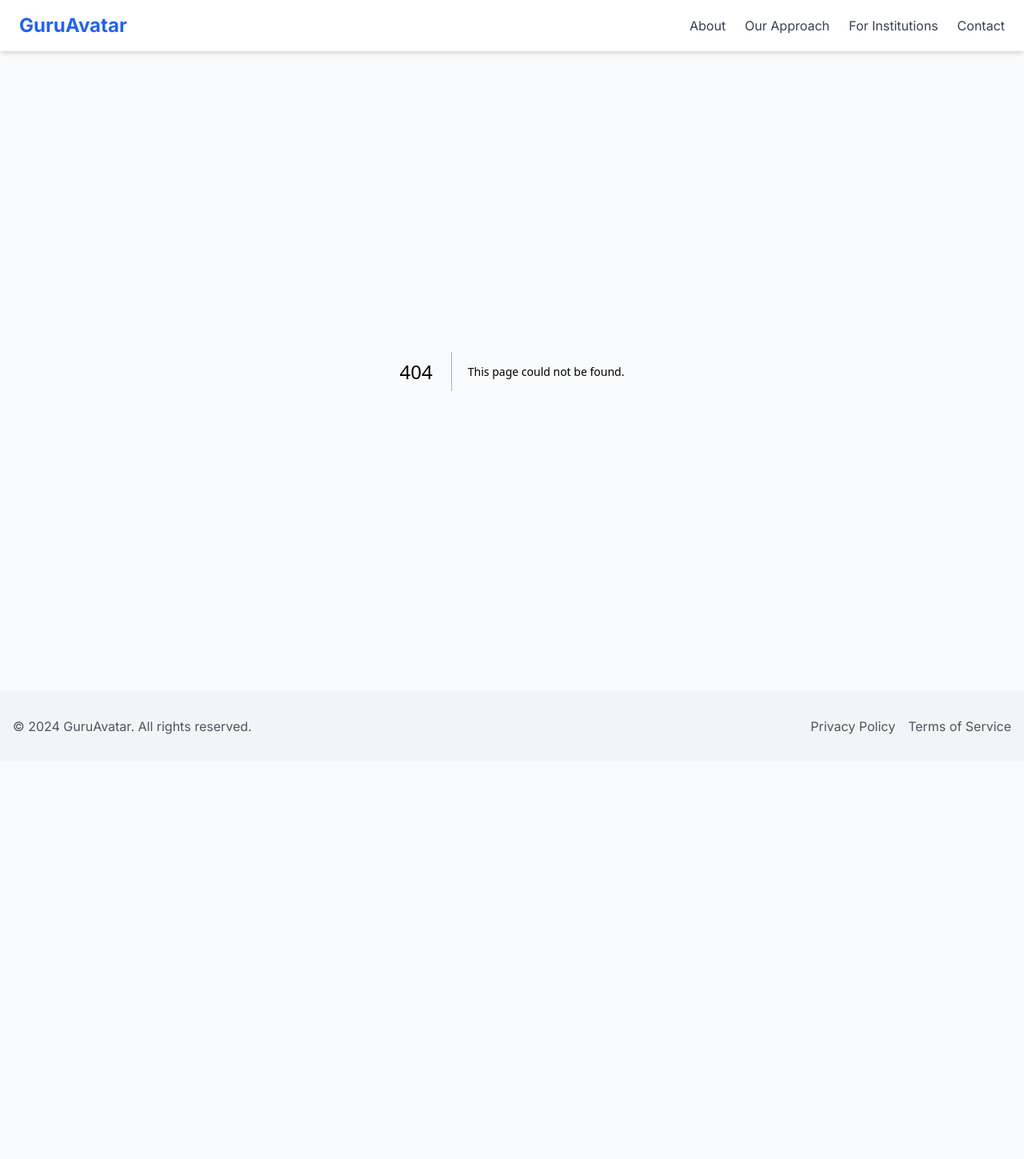
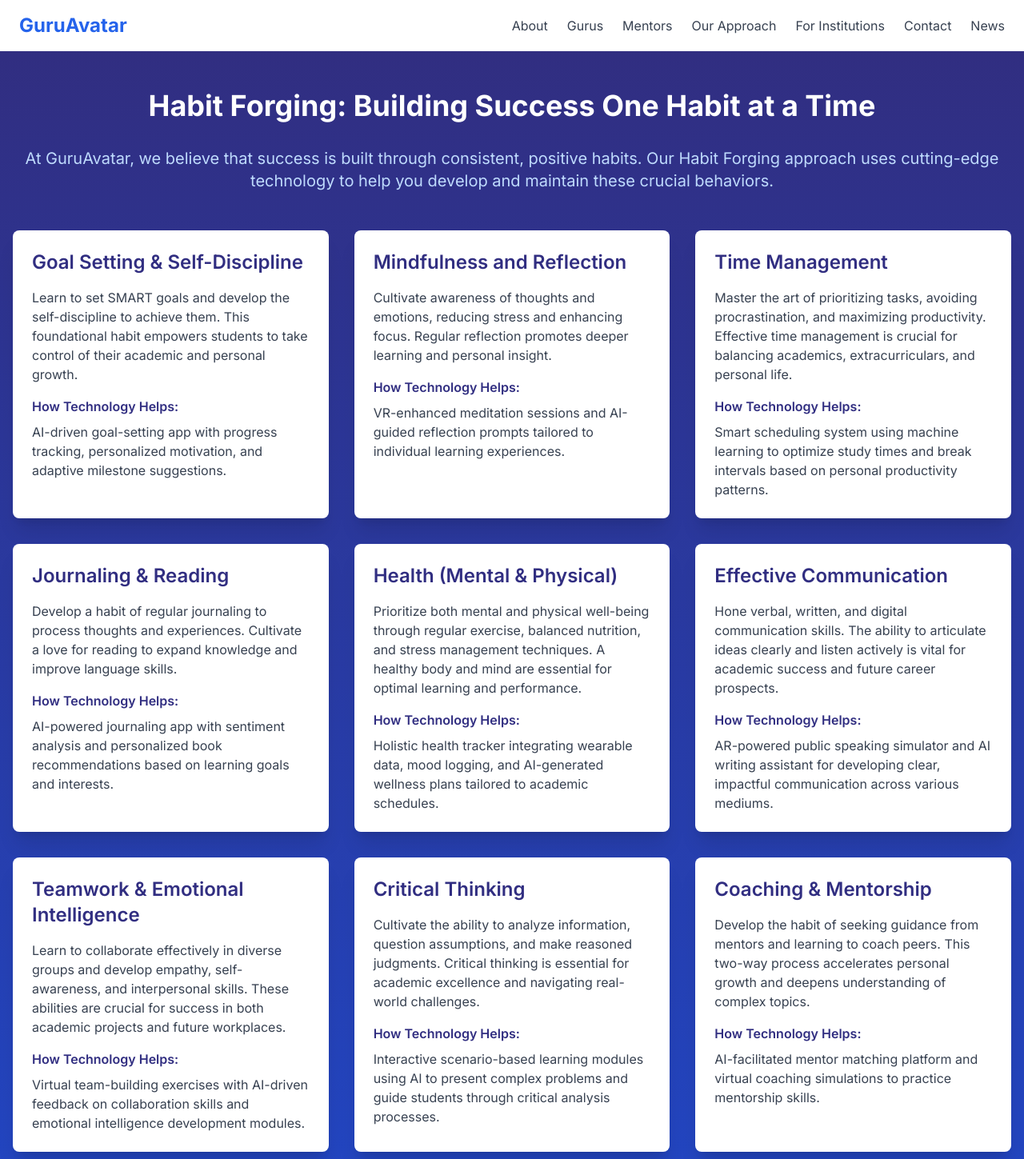
Before and after one commit to moghribalakrishna/GuruAvatar.org, a Next.js app: page /habit-forging in a window 1280 px wide. Before the commit this address had no page. Shown: the top 1449 px of the page at 80% size. Before the commit the page ends 952 px from the top, so only its background shows below. Built offline with nearby package versions, Linux system fonts and the light colour scheme.

Commit message:
Habit Forging Basic Page

```diff
--- a/app/components/Header.tsx
+++ b/app/components/Header.tsx
@@ -12,9 +12,12 @@ export default function Header() {
           <Link href="/" className="text-2xl font-bold text-blue-600">GuruAvatar</Link>
           <div className="hidden md:flex md:items-center md:space-x-6">
             <Link href="/about" className="text-gray-700 hover:text-blue-600 transition duration-300">About</Link>
+            <Link href="/contact" className="text-gray-700 hover:text-blue-600 transition duration-300">Gurus</Link>
+            <Link href="/contact" className="text-gray-700 hover:text-blue-600 transition duration-300">Mentors</Link>
             <Link href="/approach" className="text-gray-700 hover:text-blue-600 transition duration-300">Our Approach</Link>
             <Link href="/for-institutions" className="text-gray-700 hover:text-blue-600 transition duration-300">For Institutions</Link>
             <Link href="/contact" className="text-gray-700 hover:text-blue-600 transition duration-300">Contact</Link>
+            <Link href="/contact" className="text-gray-700 hover:text-blue-600 transition duration-300">News</Link>
           </div>
           <button
             className="md:hidden text-gray-700 hover:text-blue-600 focus:outline-none"
--- /dev/null
+++ b/app/habit-forging/page.tsx
@@ -0,0 +1,82 @@
+import Link from 'next/link'
+
+const habits = [
+    {
+      title: "Goal Setting & Self-Discipline",
+      description: "Learn to set SMART goals and develop the self-discipline to achieve them. This foundational habit empowers students to take control of their academic and personal growth.",
+      techApproach: "AI-driven goal-setting app with progress tracking, personalized motivation, and adaptive milestone suggestions."
+    },
+    {
+      title: "Mindfulness and Reflection",
+      description: "Cultivate awareness of thoughts and emotions, reducing stress and enhancing focus. Regular reflection promotes deeper learning and personal insight.",
+      techApproach: "VR-enhanced meditation sessions and AI-guided reflection prompts tailored to individual learning experiences."
+    },
+    {
+      title: "Time Management",
+      description: "Master the art of prioritizing tasks, avoiding procrastination, and maximizing productivity. Effective time management is crucial for balancing academics, extracurriculars, and personal life.",
+      techApproach: "Smart scheduling system using machine learning to optimize study times and break intervals based on personal productivity patterns."
+    },
+    {
+      title: "Journaling & Reading",
+      description: "Develop a habit of regular journaling to process thoughts and experiences. Cultivate a love for reading to expand knowledge and improve language skills.",
+      techApproach: "AI-powered journaling app with sentiment analysis and personalized book recommendations based on learning goals and interests."
+    },
+    {
+      title: "Health (Mental & Physical)",
+      description: "Prioritize both mental and physical well-being through regular exercise, balanced nutrition, and stress management techniques. A healthy body and mind are essential for optimal learning and performance.",
+      techApproach: "Holistic health tracker integrating wearable data, mood logging, and AI-generated wellness plans tailored to academic schedules."
+    },
+    {
+      title: "Effective Communication",
+      description: "Hone verbal, written, and digital communication skills. The ability to articulate ideas clearly and listen actively is vital for academic success and future career prospects.",
+      techApproach: "AR-powered public speaking simulator and AI writing assistant for developing clear, impactful communication across various mediums."
+    },
+    {
+      title: "Teamwork & Emotional Intelligence",
+      description: "Learn to collaborate effectively in diverse groups and develop empathy, self-awareness, and interpersonal skills. These abilities are crucial for success in both academic projects and future workplaces.",
+      techApproach: "Virtual team-building exercises with AI-driven feedback on collaboration skills and emotional intelligence development modules."
+    },
+    {
+      title: "Critical Thinking",
+      description: "Cultivate the ability to analyze information, question assumptions, and make reasoned judgments. Critical thinking is essential for academic excellence and navigating real-world challenges.",
+      techApproach: "Interactive scenario-based learning modules using AI to present complex problems and guide students through critical analysis processes."
+    },
+    {
+      title: "Coaching & Mentorship",
+      description: "Develop the habit of seeking guidance from mentors and learning to coach peers. This two-way process accelerates personal growth and deepens understanding of complex topics.",
+      techApproach: "AI-facilitated mentor matching platform and virtual coaching simulations to practice mentorship skills."
+    },
+    {
+      title: "Financial Literacy",
+      description: "Build a foundation of financial knowledge and responsible money management habits. Understanding budgeting, saving, and investing prepares students for financial independence and success.",
+      techApproach: "Gamified financial education app with personalized challenges and real-world simulations to practice financial decision-making."
+    }
+  ];
+
+export default function HabitForgingPage() {
+  return (
+    <div className="bg-gradient-to-b from-indigo-900 to-blue-700 min-h-screen text-white">
+      <div className="container mx-auto px-4 py-12">
+        <h1 className="text-4xl font-bold mb-8 text-center">Habit Forging: Building Success One Habit at a Time</h1>
+        <p className="text-xl mb-12 text-blue-200 text-center">
+          At GuruAvatar, we believe that success is built through consistent, positive habits. Our Habit Forging approach uses cutting-edge technology to help you develop and maintain these crucial behaviors.
+        </p>
+        <div className="grid md:grid-cols-2 lg:grid-cols-3 gap-8">
+          {habits.map((habit, index) => (
+            <div key={index} className="bg-white text-indigo-900 p-6 rounded-lg shadow-xl hover:shadow-2xl transition duration-300">
+              <h3 className="text-2xl font-semibold mb-4">{habit.title}</h3>
+              <p className="text-gray-700 mb-4">{habit.description}</p>
+              <h4 className="font-semibold mb-2">How Technology Helps:</h4>
+              <p className="text-gray-700">{habit.techApproach}</p>
+            </div>
+          ))}
+        </div>
+        <div className="text-center mt-12">
+          <Link href="/" className="bg-orange-500 text-white px-8 py-4 rounded-full text-xl font-semibold hover:bg-orange-600 transition duration-300 inline-block">
+            Back to Home
+          </Link>
+        </div>
+      </div>
+    </div>
+  )
+}
--- a/app/page.tsx
+++ b/app/page.tsx
@@ -34,19 +34,25 @@ export default function Home() {
           </div>
         </section>
 
-        {/* Features Section */}
         <section className="mb-16">
           <h2 className="text-4xl font-bold text-center mb-12">Our Innovative Approach</h2>
           <div className="grid md:grid-cols-3 gap-8">
             {[
+              { title: "Habit Forging", icon: "🔨", description: "Build lasting habits through intentional practice and consistent effort.", link: "/habit-forging" },
               { title: "AI-Powered Learning", icon: "🤖", description: "Personalized learning paths and adaptive content tailored to each student's unique needs and pace." },
               { title: "Expert Mentorship", icon: "👥", description: "Connect with industry leaders and receive guidance to navigate your educational and career journey." },
-              { title: "Mindfulness Integration", icon: "🧘", description: "Incorporating meditation and mindfulness techniques to enhance focus, reduce stress, and improve overall well-being." }
+              { title: "Mindfulness Integration", icon: "🧘", description: "Incorporating meditation and mindfulness techniques to enhance focus, reduce stress, and improve overall well-being." },
+              { title: "Educational Ecosystem", icon: "🌱", description: "A holistic approach that integrates cutting-edge technology, personalized mentorship, and mindfulness practices to revolutionize the learning experience." }
             ].map((feature, index) => (
               <div key={index} className="bg-white text-indigo-900 p-6 rounded-lg shadow-xl hover:shadow-2xl transition duration-300 transform hover:-translate-y-1">
                 <div className="text-4xl mb-4">{feature.icon}</div>
                 <h3 className="text-2xl font-semibold mb-4">{feature.title}</h3>
-                <p className="text-gray-700">{feature.description}</p>
+                <p className="text-gray-700 mb-4">{feature.description}</p>
+                {feature.link && (
+                  <Link href={feature.link} className="text-orange-500 hover:text-orange-600 font-semibold">
+                    Learn more
+                  </Link>
+                )}
               </div>
             ))}
           </div>
--- a/tailwind.config.js
+++ /dev/null
@@ -1,25 +0,0 @@
-// File: tailwind.config.js
-module.exports = {
-  content: [
-    "./app/**/*.{js,ts,jsx,tsx,mdx}",
-    "./pages/**/*.{js,ts,jsx,tsx}",
-    "./components/**/*.{js,ts,jsx,tsx}",
-  ],
-  theme: {
-    extend: {
-      colors: {
-        'primary': '#1E3A8A',
-        'secondary': '#0D9488',
-        'accent': '#F97316',
-        'background': '#F3F4F6'
-      },
-    },
-  },
-  plugins: [],
-}
-
-
-// Primary: Deep Blue (#1E3A8A) - Represents trust and intelligence
-// Secondary: Vibrant Teal (#0D9488) - Signifies growth and innovation
-// Accent: Warm Orange (#F97316) - Conveys energy and creativity
-// Background: Light Gray (#F3F4F6) - Ensures readability and clean aesthetics
```
